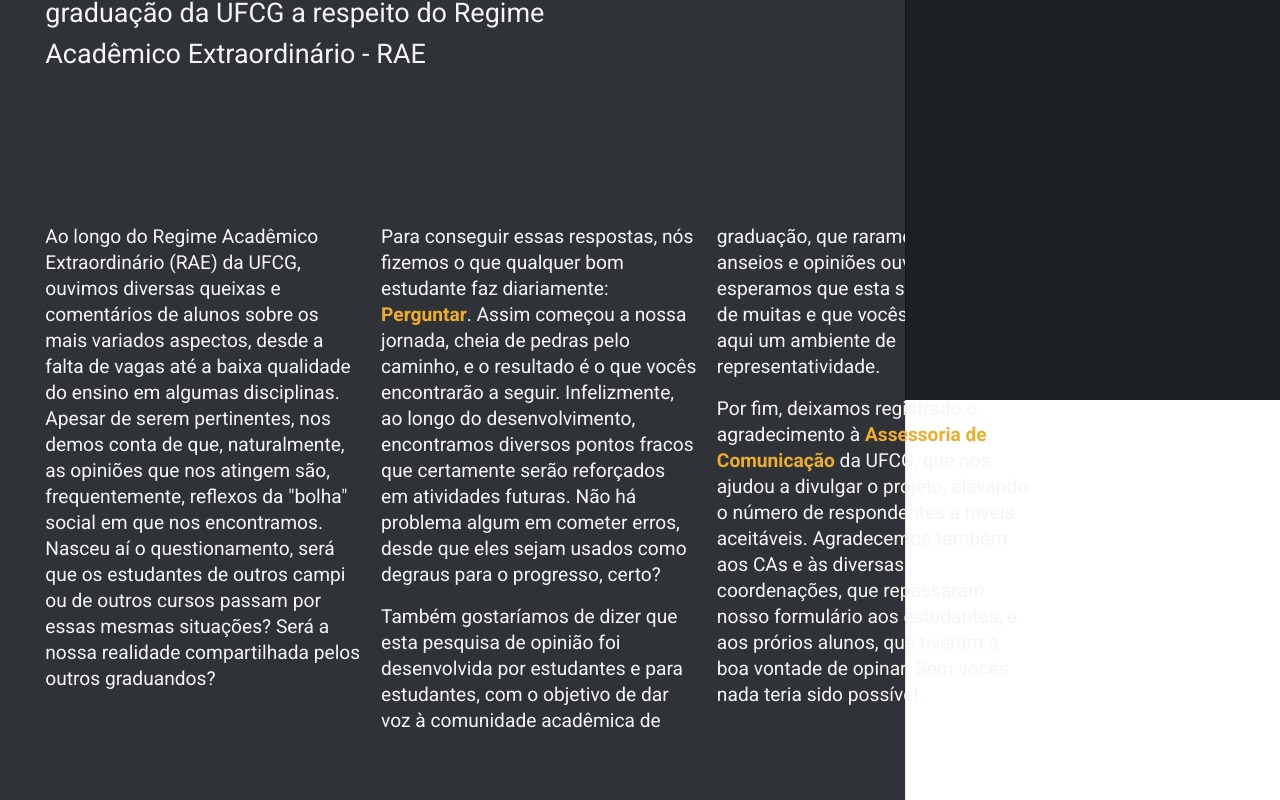
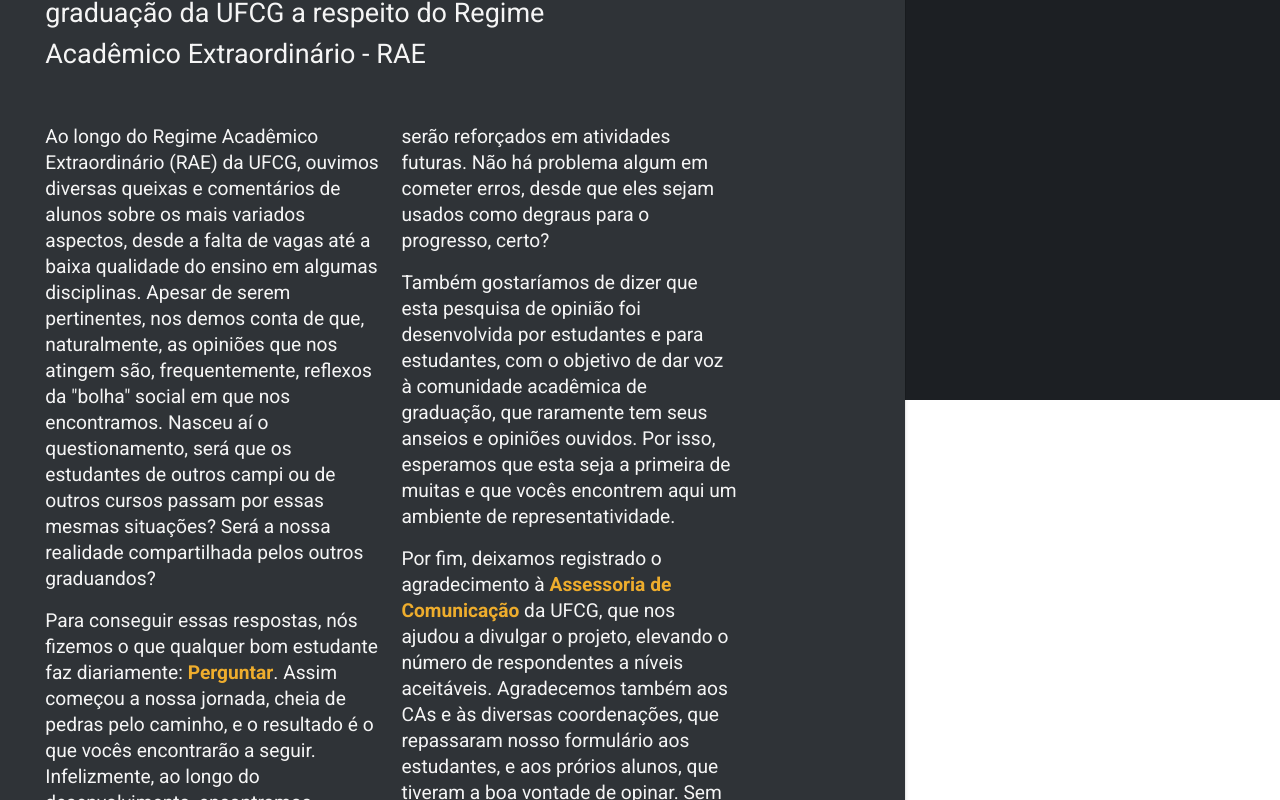
Before and after one commit to leleoveiga/datablo-vue, a Vue app: page / in a window 1280 px wide. Shown: the part 400-1200 px from the top of the page. Built offline with nearby package versions, Linux system fonts and the light colour scheme.

Commit message:
fix wrap do texto pra telas pequenas

```diff
--- a/src/components/Content.vue
+++ b/src/components/Content.vue
@@ -18,7 +18,7 @@
 
 		<v-card class="mt-10" width="90%" dark>
 			<div
-				class="font-weight-bold body-1 d-flex align-center justify-center mt-10"
+				class="px-10 font-weight-bold body-1 d-flex align-center justify-center mt-10"
 			>
 				Texto do gráfico
 			</div>
@@ -52,9 +52,9 @@
 				color="#eead2dcc"
 				>Metodologia</v-btn
 			> -->
-			<div class="presentation" id="overview">
-				<div class="text">
-					<p class="">
+
+			<div class="textGraphs" id="overview">
+				<p class="p1 grey--text text--lighten-4">
 					Ao longo do Regime Acadêmico Extraordinário (RAE) da UFCG, ouvimos
 					diversas queixas e comentários de alunos sobre os mais variados
 					aspectos, desde a falta de vagas até a baixa qualidade do ensino em
@@ -65,17 +65,16 @@
 					cursos passam por essas mesmas situações? Será a nossa realidade
 					compartilhada pelos outros graduandos?
 				</p>
-					<p class="">
+				<p class="p1 grey--text text--lighten-4">
 					Para conseguir essas respostas, nós fizemos o que qualquer bom
-						estudante faz diariamente:<strong> Perguntar</strong>. Assim começou
-						a nossa jornada, cheia de pedras pelo caminho, e o resultado é o que
-						vocês encontrarão a seguir. Infelizmente, ao longo do
-						desenvolvimento, encontramos diversos pontos fracos que certamente
-						serão reforçados em atividades futuras. Não há problema algum em
-						cometer erros, desde que eles sejam usados como degraus para o
-						progresso, certo?
+					estudante faz diariamente:<strong> Perguntar</strong>. Assim começou a
+					nossa jornada, cheia de pedras pelo caminho, e o resultado é o que
+					vocês encontrarão a seguir. Infelizmente, ao longo do desenvolvimento,
+					encontramos diversos pontos fracos que certamente serão reforçados em
+					atividades futuras. Não há problema algum em cometer erros, desde que
+					eles sejam usados como degraus para o progresso, certo?
 				</p>
-					<p class="">
+				<p class="p1 grey--text text--lighten-4">
 					Também gostaríamos de dizer que esta pesquisa de opinião foi
 					desenvolvida por estudantes e para estudantes, com o objetivo de dar
 					voz à comunidade acadêmica de graduação, que raramente tem seus
@@ -83,16 +82,14 @@
 					primeira de muitas e que vocês encontrem aqui um ambiente de
 					representatividade.
 				</p>
-					<p class="">
+				<p class="p1 grey--text text--lighten-4">
 					Por fim, deixamos registrado o agradecimento à
 					<strong>Assessoria de Comunicação</strong> da UFCG, que nos ajudou a
 					divulgar o projeto, elevando o número de respondentes a níveis
-						aceitáveis. Agradecemos também aos CAs e às diversas coordenações,
-						que repassaram nosso formulário aos estudantes, e aos prórios
-						alunos, que tiveram a boa vontade de opinar. Sem vocês nada teria
-						sido possível.
+					aceitáveis. Agradecemos também aos CAs e às diversas coordenações, que
+					repassaram nosso formulário aos estudantes, e aos prórios alunos, que
+					tiveram a boa vontade de opinar. Sem vocês nada teria sido possível.
 				</p>
-				</div>
 			</div>
 		</div>
 
```
Lines whose indentation alone changed are shown as unchanged.
